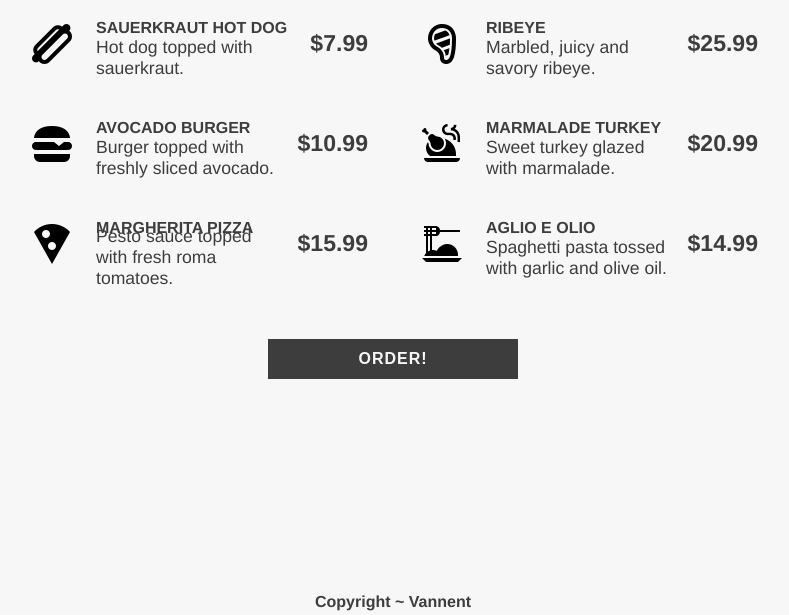
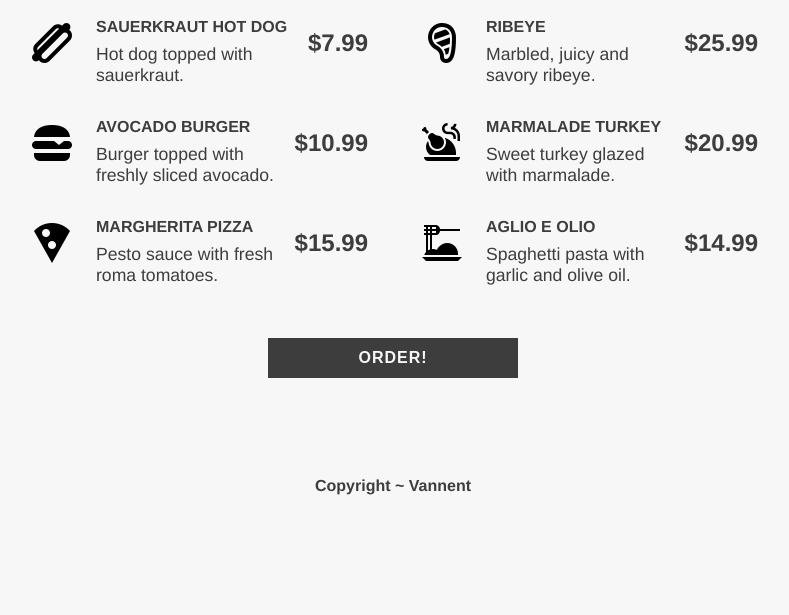
Before and after one commit to Vannent/restaurant-page, a plain HTML site: page index.html in a window 1280 px wide. Both pictures are taken after a click on the button "Menu". Shown: the part 305-920 px from the top of the page, without its empty margins (247-1036 px from the left). After the commit the page ends 800 px from the top, so only its background shows below. Drawn offline with Linux system fonts and the light colour scheme.

Commit message:
fix: prevent food-items from growing

```diff
--- a/style.css
+++ b/style.css
@@ -1,8 +1,8 @@
 body {
     display: flex;
     width: 100vw;
-    height: 115vh;
-    margin: 10px;
+    min-height: 100vh;
+    max-height: 115vh;
     padding: 0;
     margin: 0%;
     justify-content: center;
@@ -188,6 +188,14 @@ main {
     gap: 50px;
     margin-bottom: 50px;
     flex-wrap: wrap;
+    flex-grow: 0;
+    max-width: 800px;
+}
+
+@media (min-width : 1000px) {
+    .menu-content {
+        flex-wrap: nowrap;
+    }
 }
 
 .food-items {
@@ -196,6 +204,7 @@ main {
     align-items: center;
     gap: 20px;
     min-width: 340px;
+    max-width: 370px;
 }
 .menuContent-text {
     font-weight: bold;
@@ -208,7 +217,7 @@ main {
     font-weight: 100;
     text-transform: none;
     margin: 0%;
-    padding-top: 0px;
+    padding-top: 8px;
     height: 42px;
     display: flex;
     justify-content: center;
@@ -240,7 +249,7 @@ main {
 
 .menuContent-Price {
     font-weight: bold;
-    font-size: 1.8vmax;
+    font-size: 1.5em;
 }
 
 footer {
```
Also changed, not shown: main.js.
